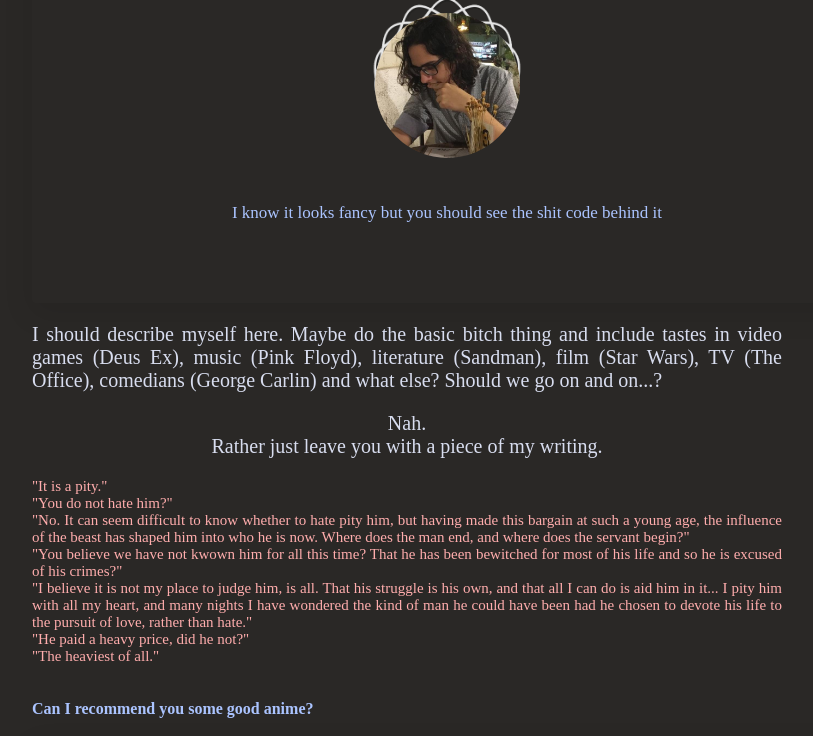
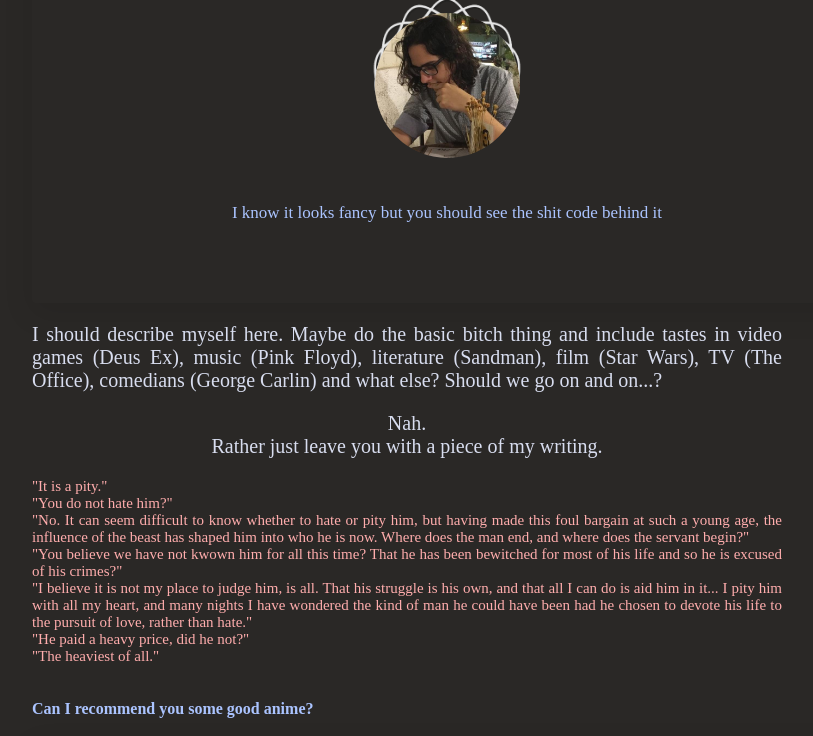
Before and after one commit to ducuyusuke/profile, a plain HTML site: page index.html in a window 1280 px wide. Shown: the part 186-922 px from the top of the page, without its empty margins (233-1046 px from the left). Drawn offline with Linux system fonts and the light colour scheme; a web font is replaced by a local one.

```diff
--- a/index.html
+++ b/index.html
@@ -31,7 +31,7 @@
 
             "You do not hate him?" <br>
 
-            "No. It can seem difficult to know whether to hate pity him, but having made this bargain at such a young age, the influence of the beast has shaped him into who he is now. Where does the man end, and where does the servant begin?" <br>
+            "No. It can seem difficult to know whether to hate or pity him, but having made this foul bargain at such a young age, the influence of the beast has shaped him into who he is now. Where does the man end, and where does the servant begin?" <br>
 
             "You believe we have not kwown him for all this time? That he has been bewitched for most of his life and so he is excused of his crimes?" <br>
 
```
